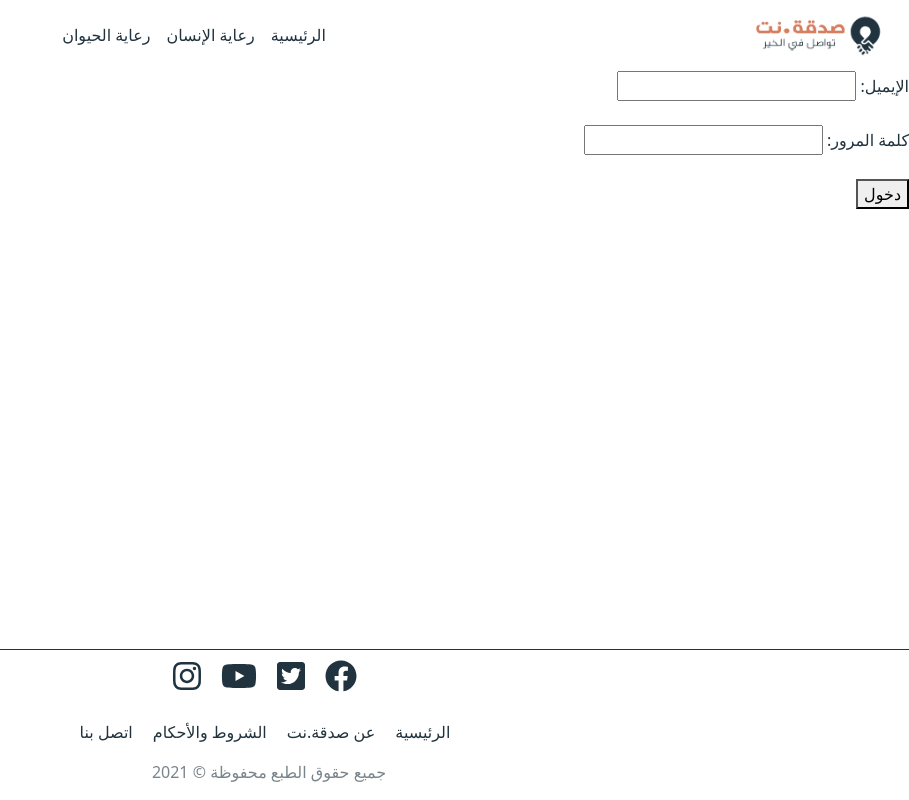
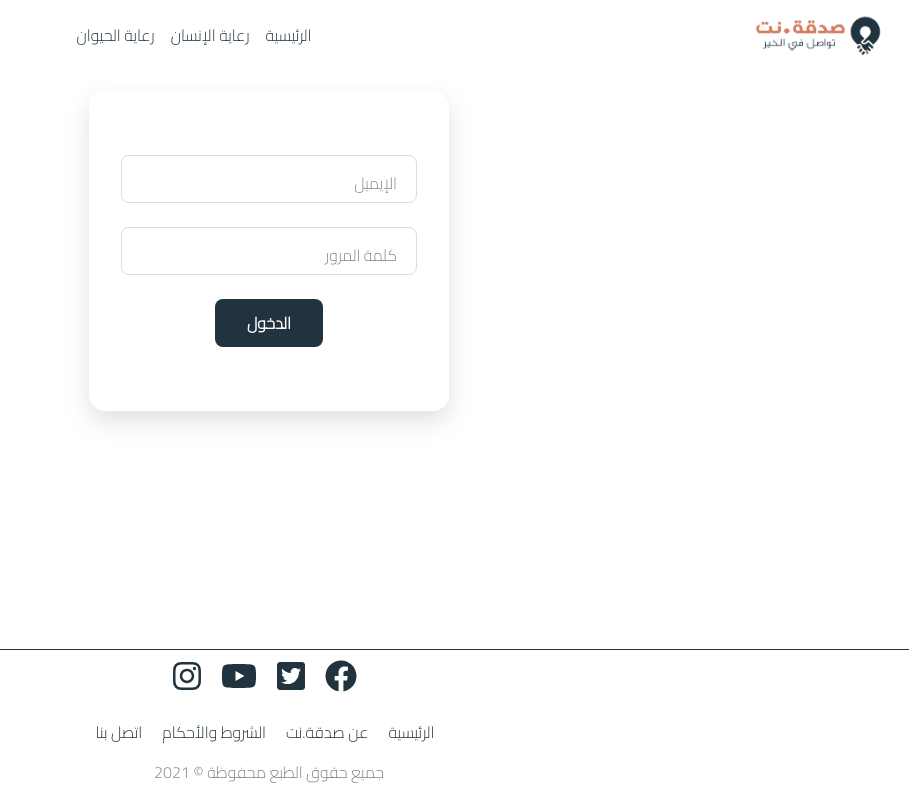
Before and after one commit to fatmaMGomaa/sdqh-frontend-v2, a React (Create React App) app: page /login in a window 1280 px wide. Shown: the whole page, without its empty margins (371-1280 px from the left). Built offline with nearby package versions, Linux system fonts and the light colour scheme; no server answers.

Commit message:
forms styling draft

```diff
--- a/src/components/CaseCard/CaseCard.scss
+++ b/src/components/CaseCard/CaseCard.scss
@@ -8,7 +8,7 @@
   width: 500px;
   justify-content: center;
   align-items: center;
-  box-shadow: 10px 10px 5px #aaaaaa;
+  box-shadow: 10px 10px 5px#cbced1;
   @media (max-width: 400){
     width: 300px;
   }
--- /dev/null
+++ b/src/components/Forms/Form.scss
@@ -0,0 +1,89 @@
+@import "../../variables.scss";
+
+.form-container{
+  display: flex;
+  justify-content: center;
+  align-items: center;
+  padding: 20px 0;
+  color: $input-color;
+  .form{
+    width: 360px;
+    padding: 4rem 2rem;
+    border-radius: 1rem;
+    box-shadow: 0 10px 25px rgba(92, 99, 105, .2);
+    &__field{
+      position: relative;
+      height: 48px;
+      margin-bottom: 1.5rem;
+    }
+    &__input{
+      position: absolute;
+      top: 0;
+      right: 0;
+      width: 100%;
+      height: 100%;
+      font-size: $normal-font-size;
+      border: 1px solid $border-color;
+      border-radius: .5rem;
+      outline: none;
+      padding: 1rem;
+      background: none;
+      z-index: 1;
+  }
+  &__label{
+      position: absolute;
+      right: 1rem;
+      top: 1rem;
+      padding: 0 .25rem;
+      background-color: #fff;
+      font-size: $normal-font-size;
+      transition: .3s;
+  }
+  &__button{
+      display: block;
+      margin: 0 auto;
+      padding: .75rem 2rem;
+      outline: none;
+      border: none;
+      background-color: $dark-blue;
+      color: #fff;
+      font-size: $normal-font-size;
+      font-weight: 600;
+      border-radius: .5rem;
+      cursor: pointer;
+      transition: .3s;
+
+      &:hover{
+          box-shadow: 0 10px 36px rgba(0, 0, 0, .15);
+      }
+    }
+    &__select{
+
+    }
+    &__select, &__input, &__label{
+      color: $input-color;
+    }
+  }
+  .form__input:focus + .form__label {
+    top: -.5rem;
+    right: .8rem;
+    color: $dark-blue;
+    font-size: $small-font-size;
+    font-weight: 500;
+    z-index: 10;
+}
+
+/*Input focus sticky top label*/
+.form__input:not(:placeholder-shown).form__input:not(:focus) + .form__label {
+    top: -.5rem;
+    right: .8rem;
+    z-index: 10;
+    font-size: $small-font-size;
+    font-weight: 500;
+}
+
+/*Input focus*/
+.form__input:focus {
+    border: 1.5px solid $dark-blue;
+}
+}
--- a/src/components/Forms/LogIn/LogIn.js
+++ b/src/components/Forms/LogIn/LogIn.js
@@ -1,6 +1,8 @@
 import React, { useState } from 'react';
 import axios from 'axios';
 import { saveToLocalStorage } from "../../../util/localStorage";
+
+import '../Form.scss';
 
 const LogIn = () => {
   const url = process.env.REACT_APP_BACKEND_URL;
@@ -25,7 +27,7 @@ const LogIn = () => {
           saveToLocalStorage("token", response.data.token);
           saveToLocalStorage("user", response.data.user)
           saveToLocalStorage("userId", response.data.user.id);
-          window.location.replace(process.env.REACT_APP_FRONTEND_URL);
+          // window.location.replace(process.env.REACT_APP_FRONTEND_URL);
         })
         .catch(error => {
           console.log(error);
@@ -52,15 +54,21 @@ const LogIn = () => {
 
 
   return (
-    <div className='login-container'>
-      <form method="POST" name="login" id="login" onSubmit={handleLogin}>
+    <div className='form-container'>
+      <form method="POST" name="login" id="login" className='form' onSubmit={handleLogin}>
 
-        <div className='login-container__field'><label>الإيميل: <input type="email" onChange={handleOnChange} name="email" id="email" required /></label></div>
-        <p>{formErrors.email}</p>
-        <div className='login-container__field'><label>كلمة المرور: <input type="password" onChange={handleOnChange} name="password" id="password" required /></label></div>
-        <p>{formErrors.password}</p>
+        <div className='form__field'>
+          <input type="email" onChange={handleOnChange} name="email" className='form__input' placeholder=" " required />
+          <label className='form__label' htmlFor=''>الإيميل</label>
+        </div>
+        <p className='form__p'>{formErrors.email}</p>
+        <div className='form__field'>
+          <input type="password" onChange={handleOnChange} name="password" className='form__input' placeholder=" " required />
+          <label className='form__label' htmlFor=''>كلمة المرور</label>
+        </div>
+        <p className='form__p'>{formErrors.password}</p>
 
-        <button onClick={handleLogin} type='submit'>دخول</button>
+        <input type='submit' value="الدخول" className='form__button'/>
       </form>
     </div>
   )
--- a/src/components/Forms/SignUp/SignUp.js
+++ b/src/components/Forms/SignUp/SignUp.js
@@ -1,6 +1,8 @@
 import React, { useState, useEffect } from 'react';
 import axios from 'axios';
 import { saveToLocalStorage } from "../../../util/localStorage";
+
+import '../Form.scss';
 
 const SignUp = ({edit=false}) => {
   const url = process.env.REACT_APP_BACKEND_URL;
@@ -73,39 +75,46 @@ const SignUp = ({edit=false}) => {
 
 
   return (
-    <div className='signup-container'>
-      <form method="POST" name="signup" id="signup" onSubmit={handleSubmit}>
-        <div className='signup-container__field'>
-            <label>الاسم الأول: <input type="text" onChange={handleOnChange} name="firstName" id="firstName" required /></label>
+    <div className='form-container'>
+      <form method="POST" name="signup" id="signup" className='form' onSubmit={handleSubmit}>
+        <div className='form__field'>
+            <input type="text" onChange={handleOnChange} name="firstName" className='form__input' placeholder=" " required />
+            <label className='form__label' htmlFor=''>الاسم الأول</label>
         </div>
-        <p>{formErrors.firstName}</p>
-        <div className='signup-container__field'>
-            <label>اسم العائلة: <input type="text" onChange={handleOnChange} name="lastName" id="lastName" required value={formValues['lastName']} /></label>
+        <p className='form__p'>{formErrors.firstName}</p>
+        <div className='form__field'>
+            <input type="text" onChange={handleOnChange} name="lastName" className='form__input' placeholder=" " required />
+            <label className='form__label' htmlFor=''>اسم العائلة</label>
         </div>
-        <p>{formErrors.lastName}</p>
-        <div className='signup-container__field'><label>الإيميل: <input type="email" onChange={handleOnChange} name="email" id="email" required /></label></div>
-        <p>{formErrors.email}</p>
-        <div className='signup-container__field'><label>كلمة المرور: <input type="password" onChange={handleOnChange} name="password" id="password" required /></label></div>
-        <p>{formErrors.password}</p>
-        <div className='signup-container__field'>
-          <div>
+        <p className='form__p'>{formErrors.lastName}</p>
+        <div className='form__field'>
+          <input type="email" onChange={handleOnChange} name="email" className='form__input' placeholder=" " required />
+          <label className='form__label' htmlFor=''>الإيميل</label>
+        </div>
+        <p className='form__p'>{formErrors.email}</p>
+        <div className='form__field'>
+          <input type="password" onChange={handleOnChange} name="password" className='form__input' placeholder=" " required />
+          <label className='form__label' htmlFor=''>كلمة المرور</label>
+        </div>
+        <p className='form__p'>{formErrors.password}</p>
+        <div className='form__field'>
           <label>
               الجنس:
-                <select onChange={handleOnChange} name="gender" id="gender" required>
+            <select onChange={handleOnChange} name="gender" className='form__select' required>
                 <option value="male">ذكر</option>
                 <option value="female">أنثى</option>
             </select>
           </label>
         </div>
-          <p>{formErrors.gender}</p>
-          <div><label>تاريخ الميلاد: <input type="date" onChange={handleOnChange} name="birthDate" id="birthDate" required /></label></div>
-          <p>{formErrors.birthDate}</p>
+          <p className='form__p'>{formErrors.gender}</p>
+        <div className='form__field'><label>تاريخ الميلاد: <input type="date" onChange={handleOnChange} name="birthDate" id="birthDate" required /></label></div>
+          <p className='form__p'>{formErrors.birthDate}</p>
+        <div className='form__field'>
+            <input type="url" onChange={handleOnChange} name="image" className='form__input' placeholder=" "/>
+            <label className='form__label' htmlFor=''>لينك الصورة</label>
         </div>
-        <div className='signup-container__field'>
-            <label>لينك الصورة*<input type="url" onChange={handleOnChange} name="image" id="image"/></label>
-        </div>
-        <p>{formErrors.image}</p>
-        <button onClick={handleSubmit} type='submit'>إنشاء حساب جديد</button>
+        <p className='form__p'>{formErrors.image}</p>
+        <input onClick={handleSubmit} type='submit' value='إنشاء حساب جديد' className='form__button'/>
       </form>
     </div>
   )
--- a/src/index.css
+++ b/src/index.css
@@ -1,7 +1,9 @@
+@import url('https://fonts.googleapis.com/css2?family=Cairo:wght@200;300&display=swap');
+
 html{
   box-sizing: border-box;
 }
-*{
+*,::before,::after{
   box-sizing: inherit;
 }
 
@@ -9,6 +11,8 @@ html, body {
   padding: 0;
   margin: 0;
   color: #20333e;
+  font-family: 'Cairo', sans-serif;
+  font-size: 1rem;
 }
 
 #root {
--- a/src/variables.scss
+++ b/src/variables.scss
@@ -5,4 +5,9 @@ $orange:#d55343;
 
 $dark-orange:#d57a5b;
 $dark-blue:#20333e;
-$light-blue:#D4F1F4
+$light-blue:#D4F1F4;
+$input-color: #80868B;
+$border-color: #DADCE0;
+
+$normal-font-size: 1rem;
+$small-font-size: .75rem;
```
Lines whose indentation alone changed are shown as unchanged.
